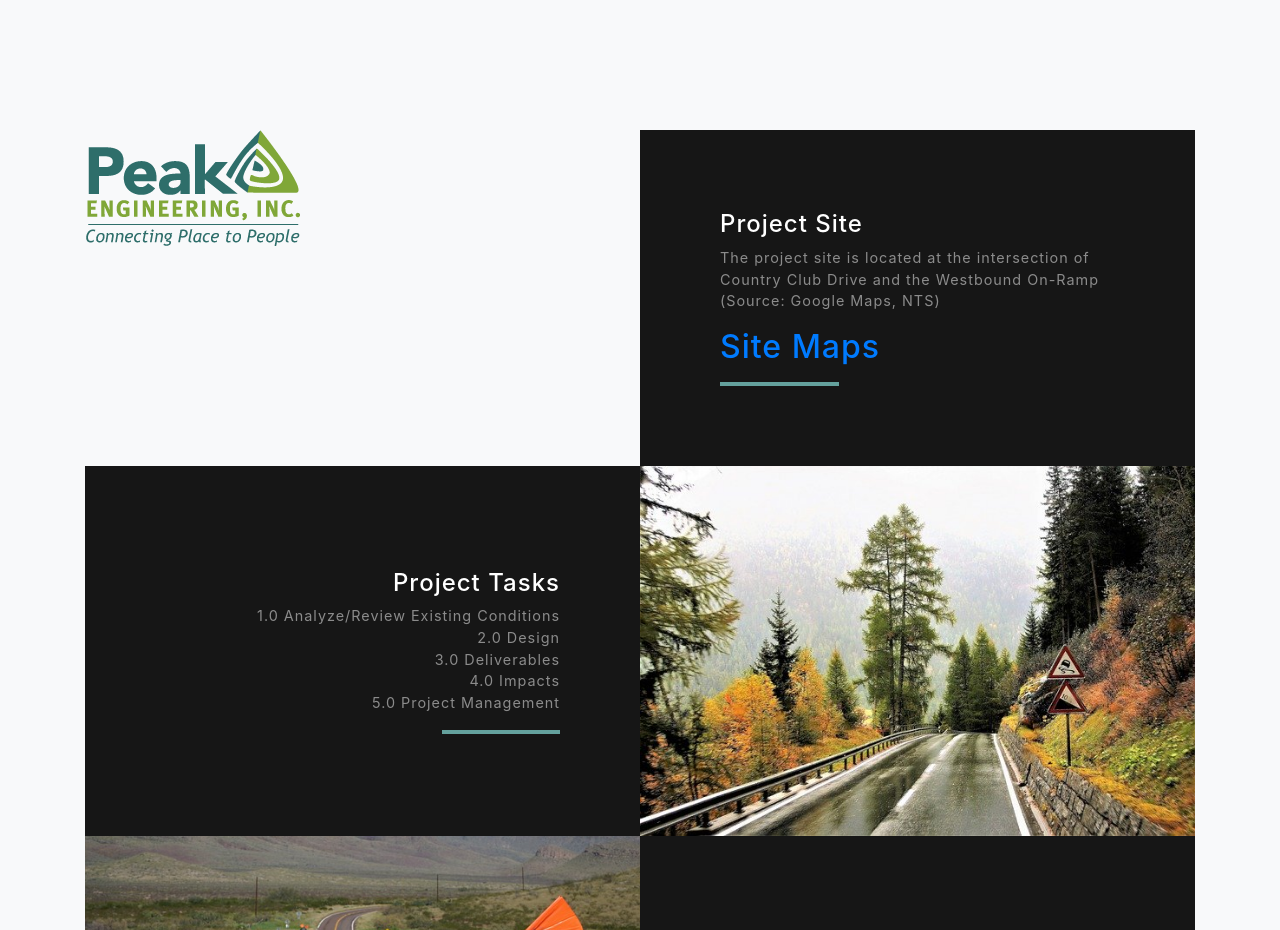
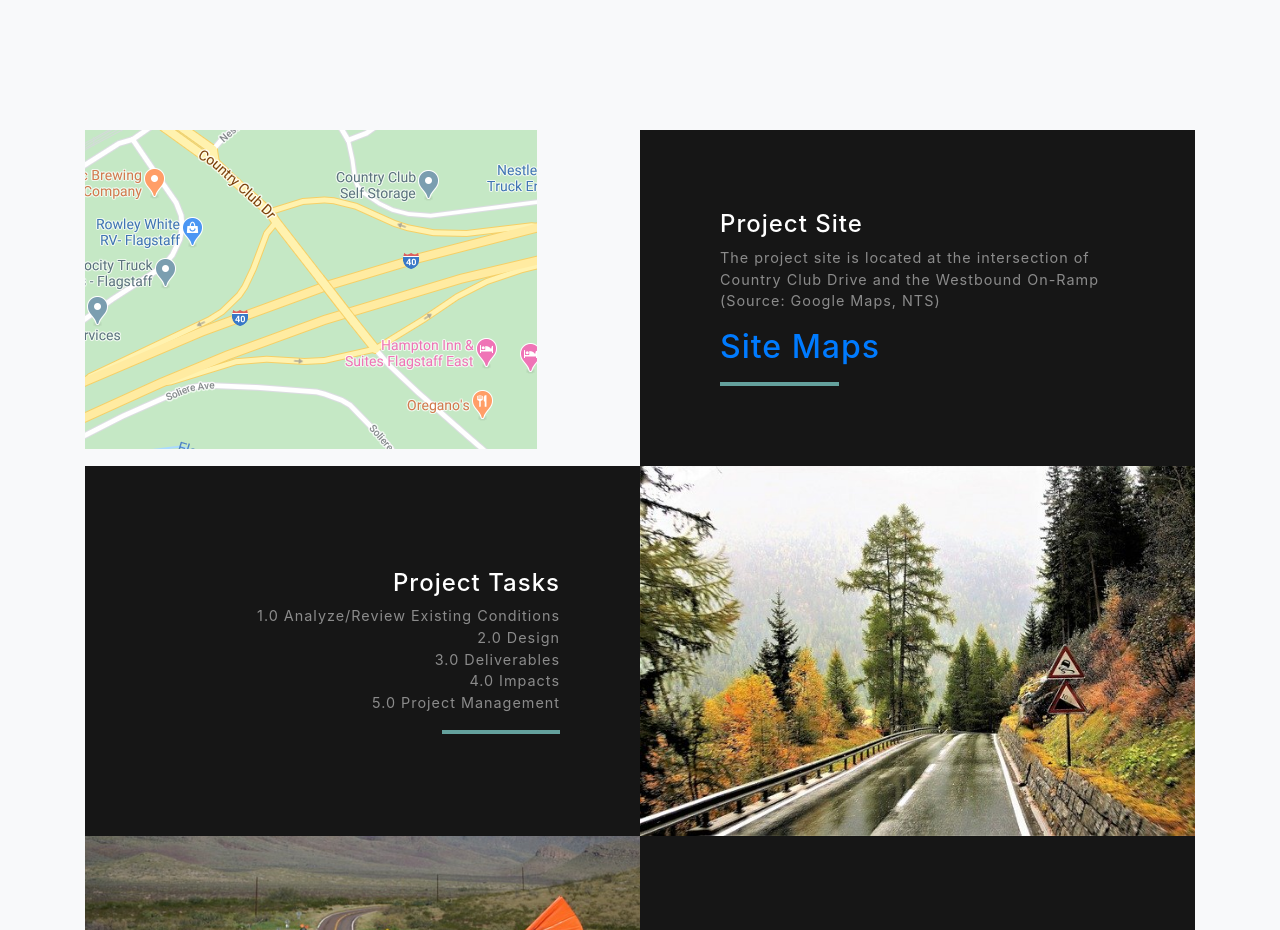
Before and after one commit to feazachious12/fearzachious12, a website with bundled scripts: page index.html in a window 1280 px wide. Shown: the part 1300-2230 px from the top of the page. Built offline with nearby package versions, Linux system fonts and the light colour scheme; files whose address does not match are found by name.

Commit message:
dgrgerrt

```diff
--- a/index.html
+++ b/index.html
@@ -94,7 +94,7 @@
       <!-- Project One Row -->
       <div class="row justify-content-center no-gutters mb-5 mb-lg-0">
         <div class="col-lg-6">
-          <img class="img-fluid" src="img/PE_logo+tag (1).png" alt="">
+          <img class="img-fluid" src="img/Capture.png" alt="">
         </div>
         <div class="col-lg-6">
           <div class="bg-black text-center h-100 project">
```
Also changed, not shown: img/Capture.PNG (added).
